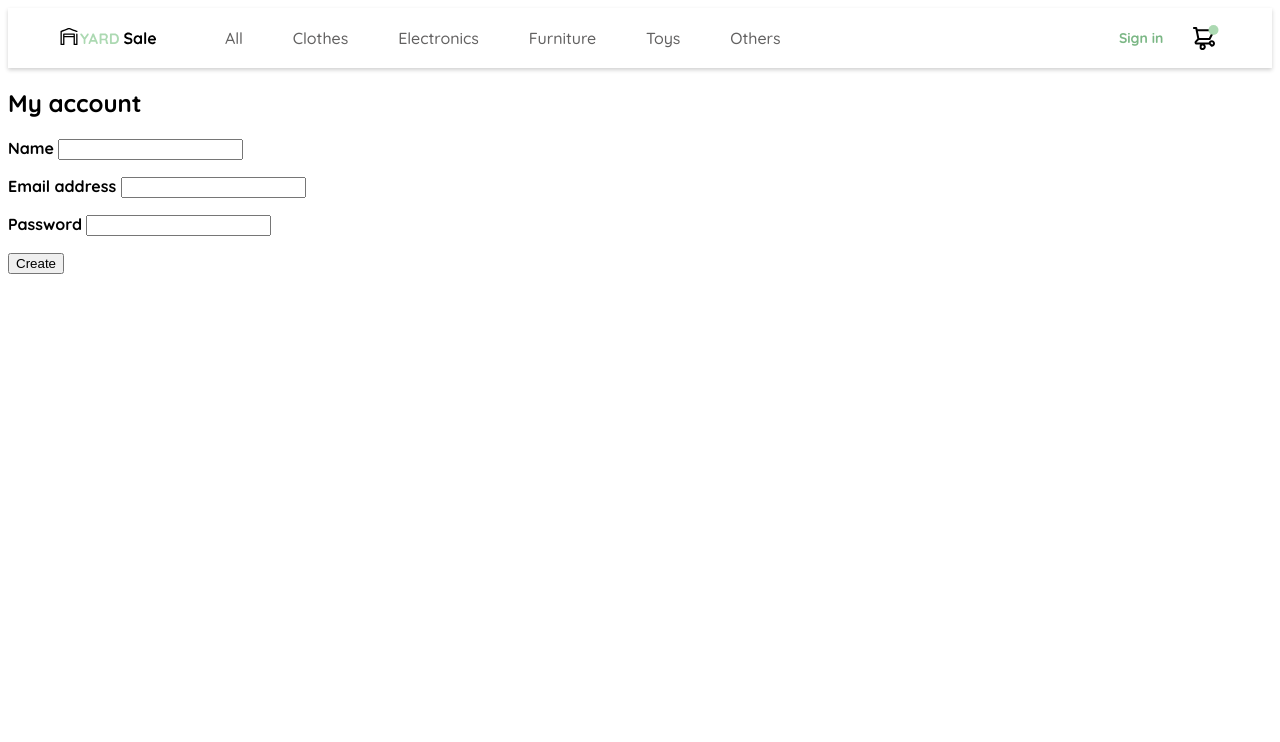
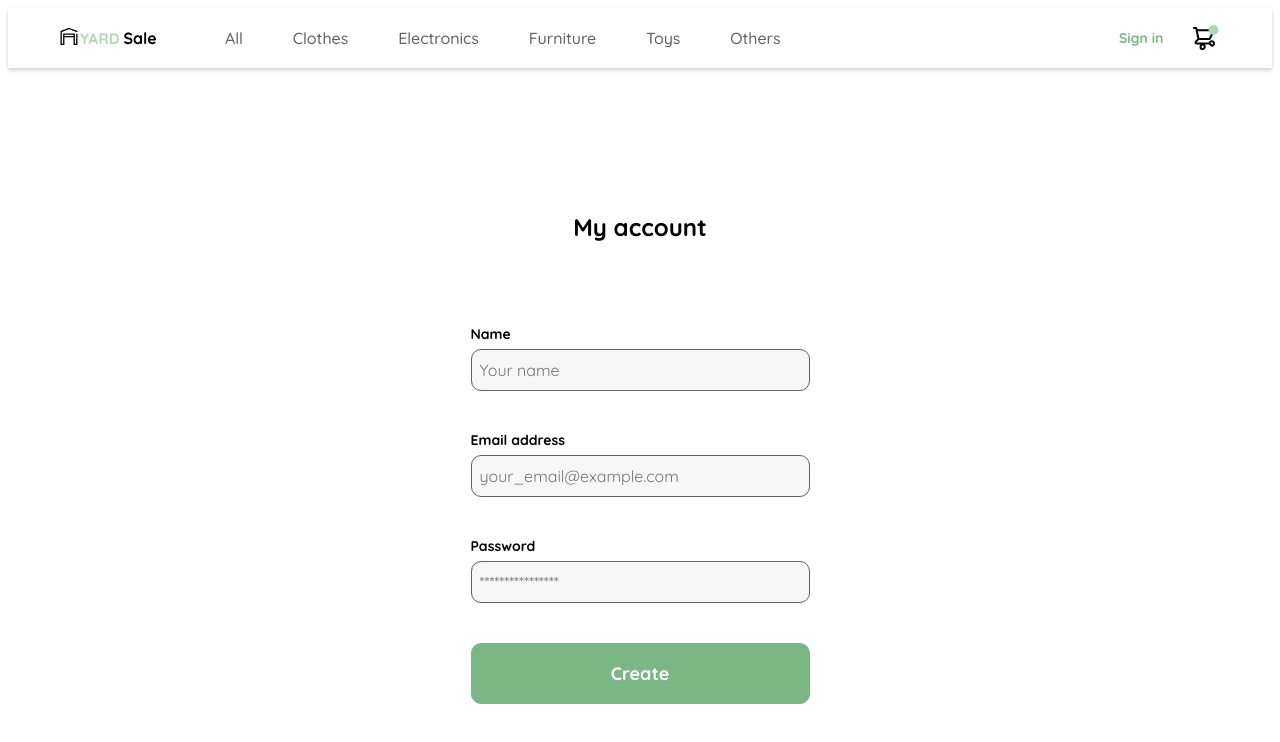
Before and after one commit to nicolascabezas1/GarageSale, a plain HTML site: page index.html in a window 1280 px wide. Drawn offline with Linux system fonts and the light colour scheme.

Commit message:
Create Account View Styles and Layout Added

```diff
--- a/index.html
+++ b/index.html
@@ -30,39 +30,37 @@
         <img src="assets/icon_shopping_cart_notification.svg" alt="Cart shopping">
     </section>
 </header>
-<main>
-    <header>
-        <h2>
-            My account
-        </h2>
-    </header>
+<main class="main-container">
+    <h2>
+        My account
+    </h2>
     <section>
         <form action="/createAccount" method="post">
             <p>
-                <label>
+                <label class="form-label">
                     <strong>
                         Name
                     </strong>
-                    <input type="text" name="name">
+                    <input type="text" name="name" placeholder="Your name">
                 </label>
             </p>
             <p>
-                <label>
+                <label class="form-label">
                     <strong>
                         Email address
                     </strong>
-                    <input type="email" name="email_address">
+                    <input type="email" name="email_address" placeholder="your_email@example.com">
                 </label>
             </p>
             <p>
-                <label>
+                <label class="form-label">
                     <strong>
                         Password
                     </strong>
-                    <input type="password" name="email_address">
+                    <input type="password" name="email_address" placeholder="****************">
                 </label>
             </p>
-            <button>Create</button>
+            <button class="primary-bottom create-account">Create</button>
         </form>
     </section>
 </main>
--- a/styles/createAccountStyle.css
+++ b/styles/createAccountStyle.css
@@ -72,3 +72,55 @@ html {
     font-weight: 700;
     line-height: normal;
 }
+
+.main-container {
+    margin-top: 7.75rem;
+    display: flex;
+    flex-direction: column;
+    justify-content: center;
+    gap: 2.94rem;
+    align-items: center;
+    text-align: left;
+}
+
+.form-label strong {
+    display: block;
+    font-size: 0.875rem;
+    font-style: normal;
+    font-weight: 700;
+    line-height: normal;
+    margin-bottom: 0.37rem;
+}
+
+.form-label input {
+    width: 21.1875rem;
+    height: 2.625rem;
+    border-radius: 0.625rem;
+    border: 1px solid var(--very-light-pink);
+    background-color: var(--text-input-field);
+    margin-bottom: 1.5rem;
+    padding: 0 0.5rem;
+    font-family: "Quicksand", sans-serif;
+    font-size: 1rem;
+    font-style: normal;
+    font-weight: 400;
+    line-height: normal;
+    color: var(--very-light-pink);
+}
+
+.create-account {
+    width: 21.1875rem;
+}
+
+.primary-bottom {
+    border-radius: 0.625rem;
+    border: 1px solid var(--hospital-green);
+    background-color: var(--hospital-green);
+    padding: 1.13rem 7.44rem;
+    font-family: "Quicksand", sans-serif;
+    color: var(--white);
+    font-size: 1.125rem;
+    font-style: normal;
+    font-weight: 700;
+    line-height: normal;
+}
```
